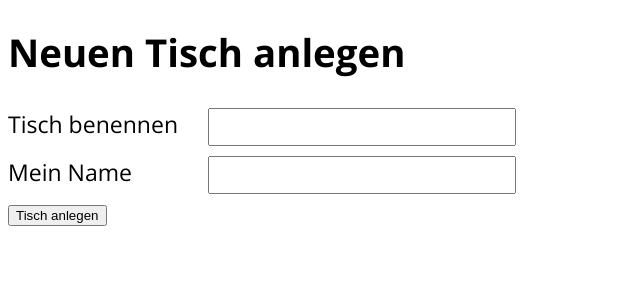
After one commit to cvoegtle/paderbornerpoker, a Flask app: template planningpoker/templates/create_table.html in a window 1280 px wide. The commit adds this page. Shown: the top 300 px of the page, without its empty margins (0-640 px from the left). Run offline with Flask 2, Linux system fonts and the light colour scheme; the template is opened without the code that fills it, so the values that code supplies are empty.

Commit message:
Tisch anlegen

```diff
--- a/planningpoker/main.py
+++ b/planningpoker/main.py
@@ -2,36 +2,98 @@ from flask import Flask, request, render_template, make_response
 
 from poker import Table, User
 
+COOKIE_TABLE = "POKER_TABLE"
+COOKIE_USER = "POKER_USER_ID"
+COOKIE_USER_NAME = "POKER_USER_NAME"
+
 app = Flask(__name__)
-user = User("Christian")
-table = Table(user)
+
+users = dict()
+tables = dict()
 
 @app.route('/', methods=['GET', 'POST'])
 def show_table():
-    return render_table(table)
+    table = load_table()
+    if table is None:
+        return render_create_table()
+    else:
+        return render_table(table)
+
+
+@app.route('/create_table', methods=['POST'])
+def create_table():
+    user = create_user(request.form.get('user_name'))
+    table = create_new_table(user, request.form.get('table_name'))
+    response = render_table(table)
+    set_cookie(response, COOKIE_USER_NAME, user.name)
+    return response
+
 
 @app.route('/clear', methods=['POST'])
 def clear_table():
+    table = load_table()
     table.clear()
     return render_table(table)
 
+
 @app.route('/show', methods=['POST'])
 def show_cards_on_table():
+    table = load_table()
     table.show_cards()
     return render_table(table)
 
+
 @app.route('/card/<int:card_key>', methods=['POST'])
 def start(card_key):
+    table = load_table()
+    user = load_user()
     card = table.cards[card_key]
     table.play_card(user, card)
     return render_table(table)
 
 
-
 def render_table(table):
     rendered_page = render_template('index.html', table=table)
-    response = make_response(rendered_page)
-    return response
+    return make_response(rendered_page)
+
+
+def render_create_table():
+    user_name = request.cookies.get(COOKIE_USER_NAME)
+    rendered_page = render_template('create_table.html', user_name="" if user_name is None else user_name)
+    return make_response(rendered_page)
+
+
+def create_user(user_name):
+    user = User(user_name)
+    users[user.identifier] = user
+    return user
+
+
+def create_new_table(user, table_name):
+    table = Table(user, table_name)
+    tables[table.identifier] = table
+    return table
+
+
+def load_table():
+    table_identifier = request.cookies.get(COOKIE_TABLE)
+    if table_identifier is None:
+        return None
+    else:
+        return tables.get(table_identifier)
+
+
+def load_user():
+    user_identifier = request.cookies.get(COOKIE_USER)
+    if user_identifier is None:
+        return None
+    else:
+        return users.get(user_identifier)
+
+
+def set_cookie(response, cookie, value, max_age=None):
+    response.set_cookie(cookie, value, samesite='Strict', httponly=True, max_age=max_age)
+
 
 # Aufwärmanfragen der App Engine annehmen und positiv beantworten, damit immer eine aktive Instanz vorhanden ist
 @app.route('/_ah/warmup')
--- a/planningpoker/static/style.css
+++ b/planningpoker/static/style.css
@@ -45,3 +45,24 @@ body {
     text-align: center;
     height: 100%
 }
+
+.input_line {
+    display: flex;
+    flex-direction: row;
+}
+
+.common_label {
+    font-family: 'Open Sans', sans-serif;
+    font-size: larger;
+    margin-bottom: 5px;
+    margin-top: 5px;
+    width: 200px;
+}
+
+.common_input {
+    font-family: 'Open Sans', sans-serif;
+    font-size: larger;
+    margin-bottom: 5px;
+    margin-top: 5px;
+    width: 300px;
+}
--- /dev/null
+++ b/planningpoker/templates/create_table.html
@@ -0,0 +1,21 @@
+<!doctype html>
+<html>
+<head>
+  <title>Planning Poker</title>
+  <link href="https://fonts.googleapis.com/css?family=Open+Sans:400,700" rel="stylesheet">
+  <link type="text/css" rel="stylesheet" href="{{ url_for('static', filename='style.css') }}">
+  <link rel="manifest" href="{{ url_for('static', filename='manifest.webapp') }}">
+</head>
+<body>
+<form action="/create_table" method="post">
+  <h1>Neuen Tisch anlegen</h1>
+  <div class="input_line">
+    <span class="common_label">Tisch benennen</span><input name="table_name" type="text" class="common_input">
+  </div>
+  <div class="input_line">
+    <span class="common_label">Mein Name</span><input name="user_name" value="{{user_name}}" type="text" class="common_input">
+  </div>
+  <input type="submit" class="action_button" value="Tisch anlegen"></input>
+</form>
+</body>
+</html>
```
Also changed, not shown: planningpoker/poker.py (+13 -1 lines), planningpoker/poker_test.py (+13 -0 lines).
